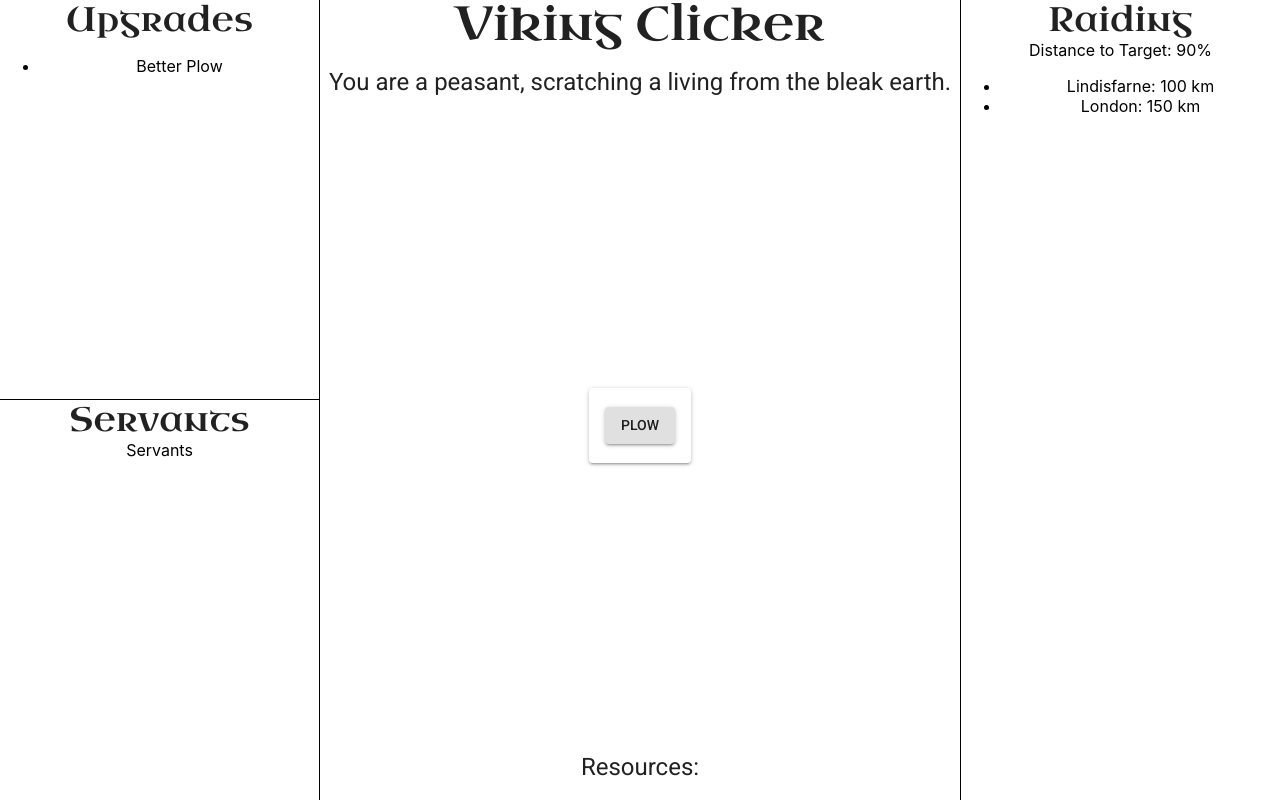
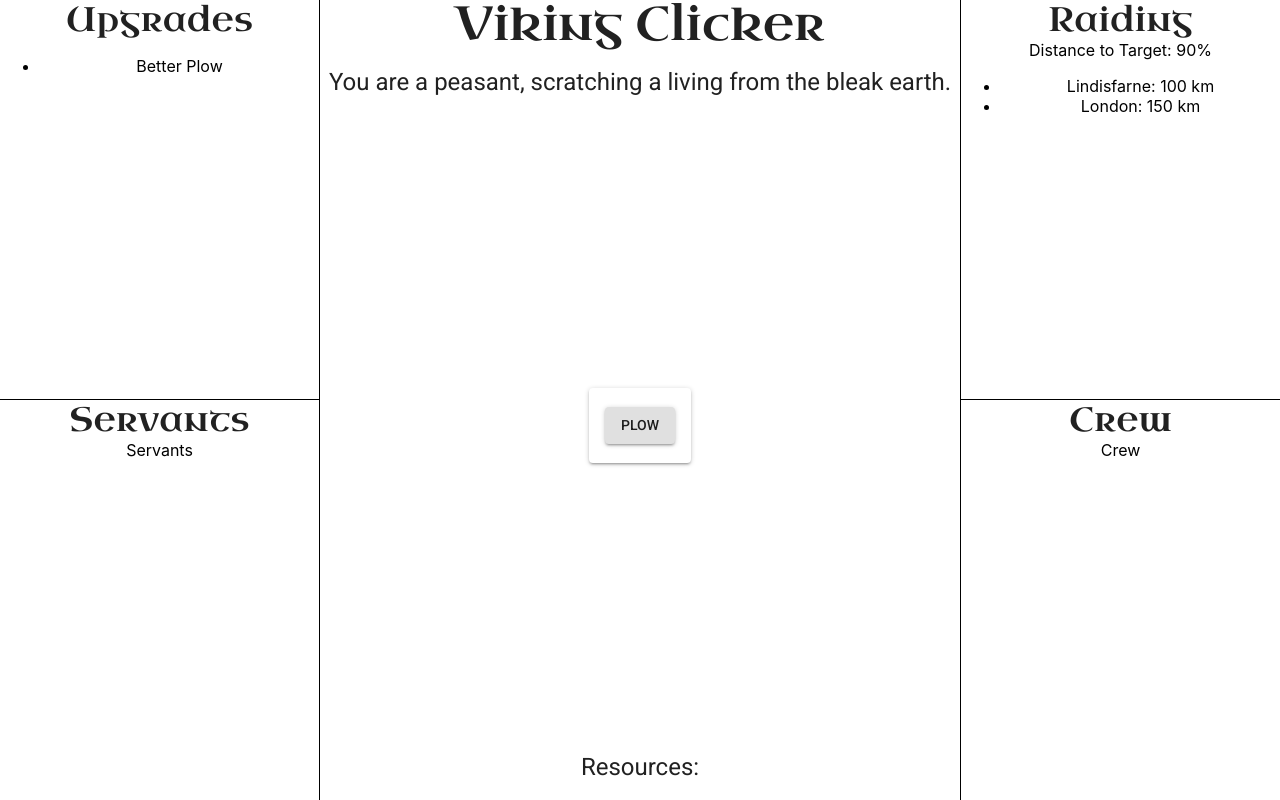
Before and after one commit to DylanSp/viking-clicker, a React (Create React App) app: page / in a window 1280 px wide. Built offline with nearby package versions, Linux system fonts and the light colour scheme.

Commit message:
Add CrewPanel

```diff
--- /dev/null
+++ b/src/components/CrewDisplay.tsx
@@ -0,0 +1,10 @@
+import * as React from "react";
+import { FunctionComponent } from "react";
+
+export const CrewDisplay: FunctionComponent = () => {
+    return (
+        <>
+            Crew
+        </>
+    );
+};
--- /dev/null
+++ b/src/components/CrewPanel.tsx
@@ -0,0 +1,15 @@
+import Typography from "@material-ui/core/Typography";
+import * as React from "react";
+import { FunctionComponent } from "react";
+import { CrewDisplay } from "./CrewDisplay";
+
+export const CrewPanel: FunctionComponent = () => {
+    return (
+        <div style={{textAlign: "center"}}>
+            <Typography variant="h4">
+                Crew
+            </Typography>
+            <CrewDisplay />
+        </div>
+    );
+};
--- a/src/components/VikingClicker.tsx
+++ b/src/components/VikingClicker.tsx
@@ -2,6 +2,7 @@ import Grid from "@material-ui/core/Grid";
 import * as React from "react";
 import { Component } from "react";
 import { initializeGame, plow, runTick, VikingClickerGame } from "../game/VikingClickerGame";
+import { CrewPanel } from "./CrewPanel";
 import { MainPanel } from "./MainPanel";
 import { RaidingPanel } from "./RaidingPanel";
 import { ServantsPanel } from "./ServantsPanel";
@@ -32,7 +33,6 @@ export class VikingClicker extends Component<{}, VikingClickerState> {
             <>
                 <Grid container={true} spacing={0}>
                     <Grid item={true} container={true} direction="column" xs={3} style={{borderRight: "1px solid black"}}>
-                        <>
                         <Grid
                             item={true}
                             xs={6}
@@ -46,7 +46,6 @@ export class VikingClicker extends Component<{}, VikingClickerState> {
                         <Grid item={true} xs={6} style={{maxWidth: "100%"}}>
                             <ServantsPanel />
                         </Grid>
-                        </>
                     </Grid>
                     <Grid item={true} xs={6}>
                         <MainPanel
@@ -54,8 +53,20 @@ export class VikingClicker extends Component<{}, VikingClickerState> {
                             resources={this.state.game.resources}
                         />
                     </Grid>
-                    <Grid item={true} xs={3} style={{borderLeft: "1px solid black"}}>
+                    <Grid item={true} container={true} direction="column" xs={3} style={{borderLeft: "1px solid black"}}>
+                        <Grid
+                            item={true}
+                            xs={6}
+                            style={{
+                                borderBottom: "1px solid black",
+                                maxWidth: "100%"
+                            }}
+                        >
                             <RaidingPanel />
+                        </Grid>
+                        <Grid item={true} xs={6} style={{maxWidth: "100%"}}>
+                            <CrewPanel />
+                        </Grid>
                     </Grid>
                 </Grid>
             </>
```
Lines whose indentation alone changed are shown as unchanged.
